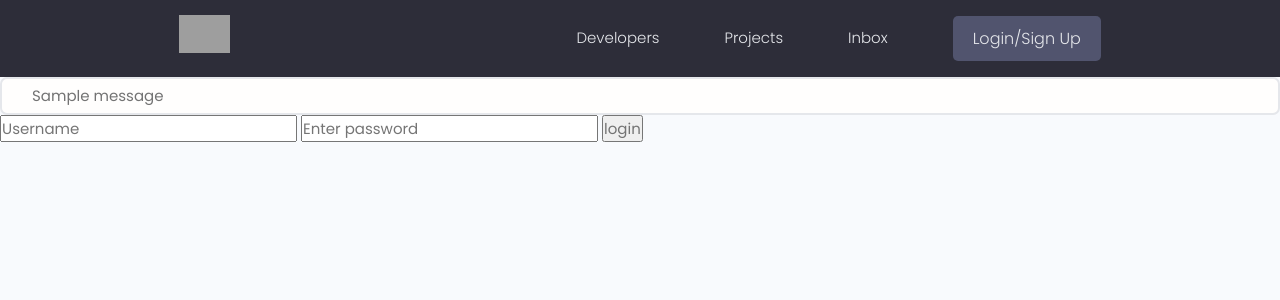
After one commit to Shadvonic/devsearch, a Django app: page /login/ in a window 1280 px wide. The commit adds this page. Shown: the top 300 px of the page. Run offline with Django 4.2, Linux system fonts and the light colour scheme; one stand-in notice (Sample message) is shown; some libraries are stand-ins or nearby versions; grey boxes are pictures that could not be loaded.

Commit message:
create login template add auth

```diff
--- a/templates/main.html
+++ b/templates/main.html
@@ -25,6 +25,14 @@
 
          {% include 'navbar.html' %}
 
+         {% if messages %}
+              <ul class="messages">
+                  {% for message in messages %}
+                  <li{% if message.tags %} class="{{ message.tags }}"{% endif %}>{{ message }}</li>
+                  {% endfor %}
+              </ul>
+          {% endif %}
+
          {% block content %}
 
          {% endblock content %}
--- a/templates/navbar.html
+++ b/templates/navbar.html
@@ -16,8 +16,13 @@
           <li class="header__menuItem"><a href="">Developers</a></li>
           <li class="header__menuItem"><a href="{% url 'projects' %}">Projects</a></li>
           <li class="header__menuItem"><a href="">Inbox</a></li>
+
+          {% if request.user.is_authenticated %}
           <li class="header__menuItem"><a href="{% url 'create-project' %}" class="btn btn--sub">Add Project</a></li>
-          <li class="header__menuItem"><a href="" class="btn btn--sub">Login/Sign Up</a></li>
+          <li class="header__menuItem"><a href="{% url 'logout' %}" class="btn btn--sub">Log Out</a></li>
+          {% else %}
+          <li class="header__menuItem"><a href="{% url 'login' %}" class="btn btn--sub">Login/Sign Up</a></li>
+          {% endif %}
         </ul>
       </nav>
     </div>
--- /dev/null
+++ b/users/templates/users/login_register.html
@@ -0,0 +1,15 @@
+{% extends 'main.html' %}
+
+{% block content %}
+
+
+<form action="{% url 'login' %}" method="POST">
+    {% csrf_token %}
+    <input type="text" name="username" placeholder="Username" />
+    <input type="password" name="password" placeholder="Enter password" />
+    <input type="submit" value="login" />
+
+
+</form>
+
+{% endblock content %}
--- a/users/urls.py
+++ b/users/urls.py
@@ -2,6 +2,9 @@ from django.urls import path
 from . import views
 
 urlpatterns = [
+    path('login/', views.loginUser, name="login"),
+    path('logout/', views.logoutUser, name="logout"),
+
     path('', views.profiles, name="profiles"),
     path('profile/<str:pk>/', views.userProfile, name="user-profile"),
 ]
--- a/users/views.py
+++ b/users/views.py
@@ -1,5 +1,45 @@
-from django.shortcuts import render
+from django.shortcuts import render, redirect
+from django.contrib.auth import login, authenticate, logout
+from django.contrib.auth.decorators import login_required
+from django.contrib import messages
+from django.contrib.auth.models import User
 from .models import Profile
+
+
+def loginUser(request):
+
+    if request.user.is_authenticated:
+        return redirect('profiles')
+
+
+    if request.method == 'POST':
+        username = request.POST['username']
+        password = request.POST['password']
+
+        try:
+            #check if user exist in DB
+            user = User.objects.get(username=username)
+        except:
+          messages.error(request, "Username does not exist.")
+
+        # take in user name and password; make sure password matches user name
+        user = authenticate(request, username=username, password=password)
+
+        # create a session for user in DB if the user exist
+        if user is not None:
+            login(request, user)
+            return redirect('profiles')
+        else:
+            messages.error(request,'User OR password is incorrect')
+
+    return render(request, 'users/login_register.html')
+
+
+def logoutUser(request):
+    logout(request)
+    messages.error(request,'User was  logged out')
+    return redirect('login')
+
 
 # Create your views here.
 def profiles(request):
```
Also changed, not shown: projects/views.py (+4 -3 lines), db.sqlite3.
